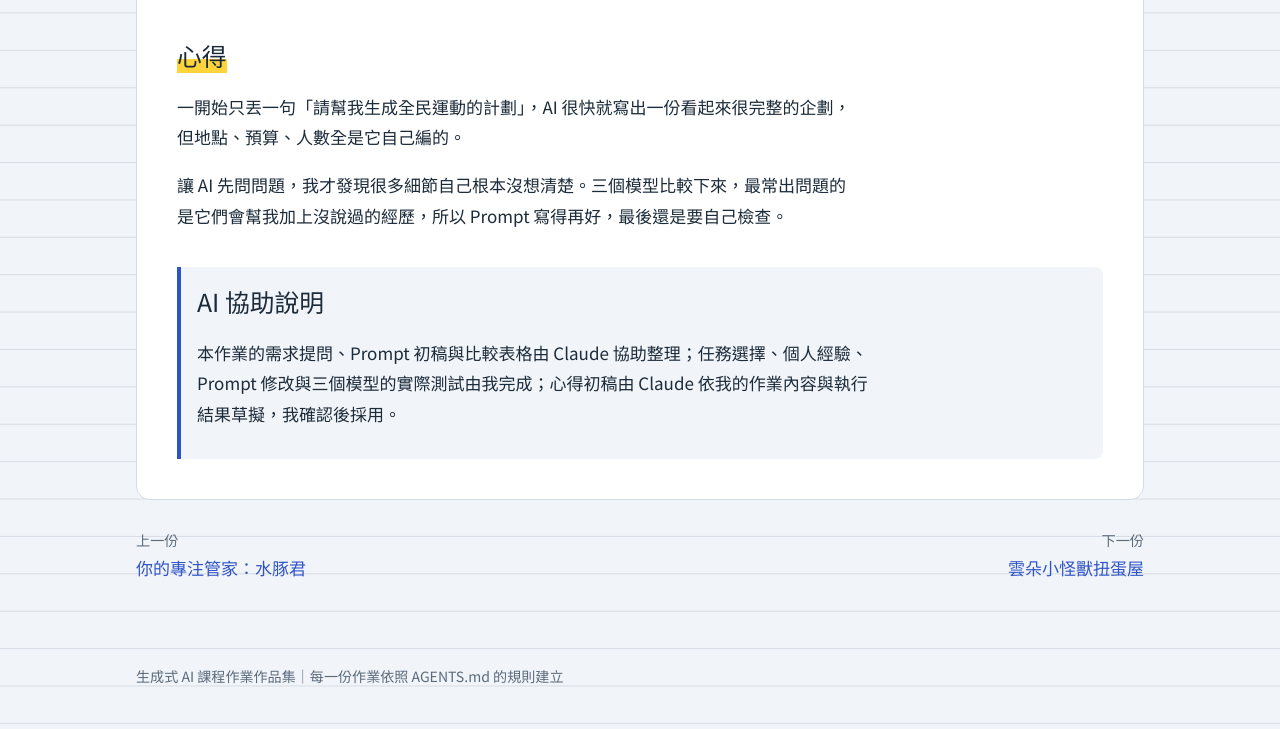
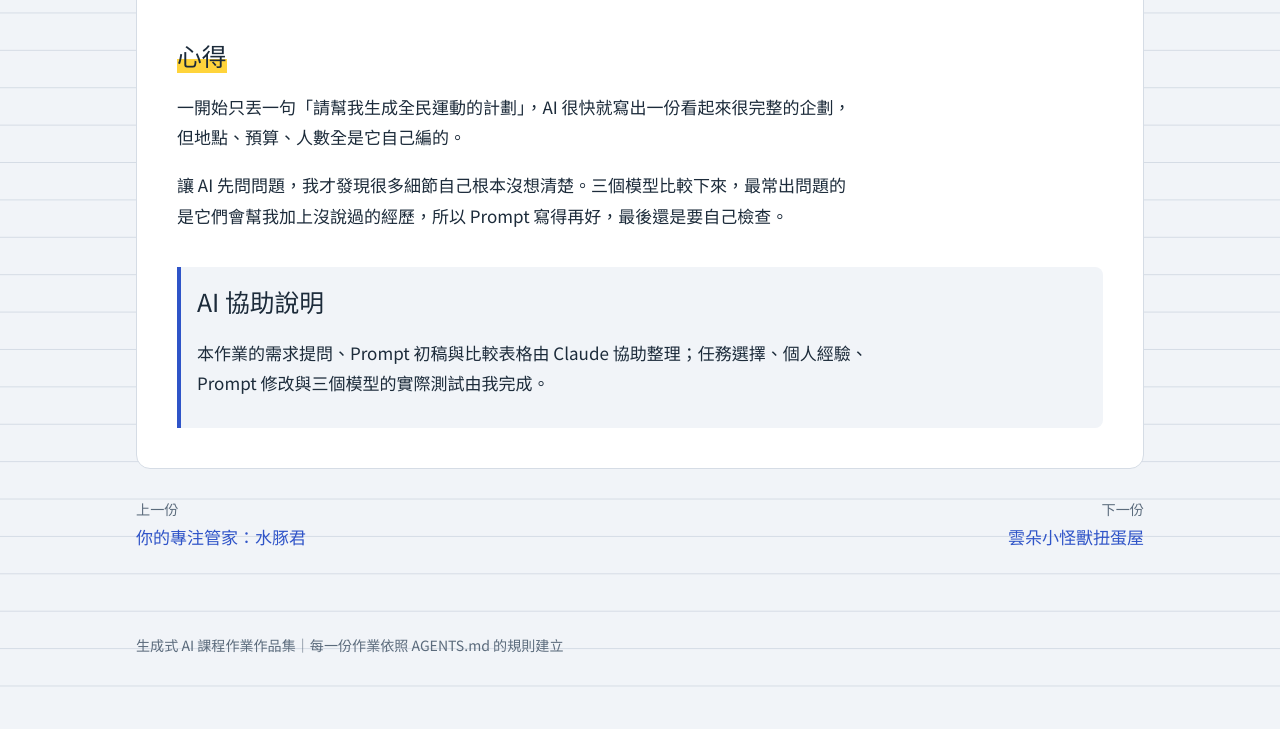
Before and after one commit to elainechiu2005-collab/genai-portfolio, a plain HTML site: page works/w04-prompt-design.html in a window 1280 px wide. Shown: the part 1371-2100 px from the top of the page. After the commit the page ends 2069 px from the top, so only its background shows below. Drawn offline with Linux system fonts and the light colour scheme; a web font is replaced by a local one.

Commit message:
Update w04-prompt-design.html

```diff
--- a/works/w04-prompt-design.html
+++ b/works/w04-prompt-design.html
@@ -56,7 +56,7 @@
 
     <section class="ai-note">
       <h2>AI 協助說明</h2>
-      <p>本作業的需求提問、Prompt 初稿與比較表格由 Claude 協助整理；任務選擇、個人經驗、Prompt 修改與三個模型的實際測試由我完成；心得初稿由 Claude 依我的作業內容與執行結果草擬，我確認後採用。</p>
+      <p>本作業的需求提問、Prompt 初稿與比較表格由 Claude 協助整理；任務選擇、個人經驗、Prompt 修改與三個模型的實際測試由我完成。</p>
     </section>
   </article>
 
```
